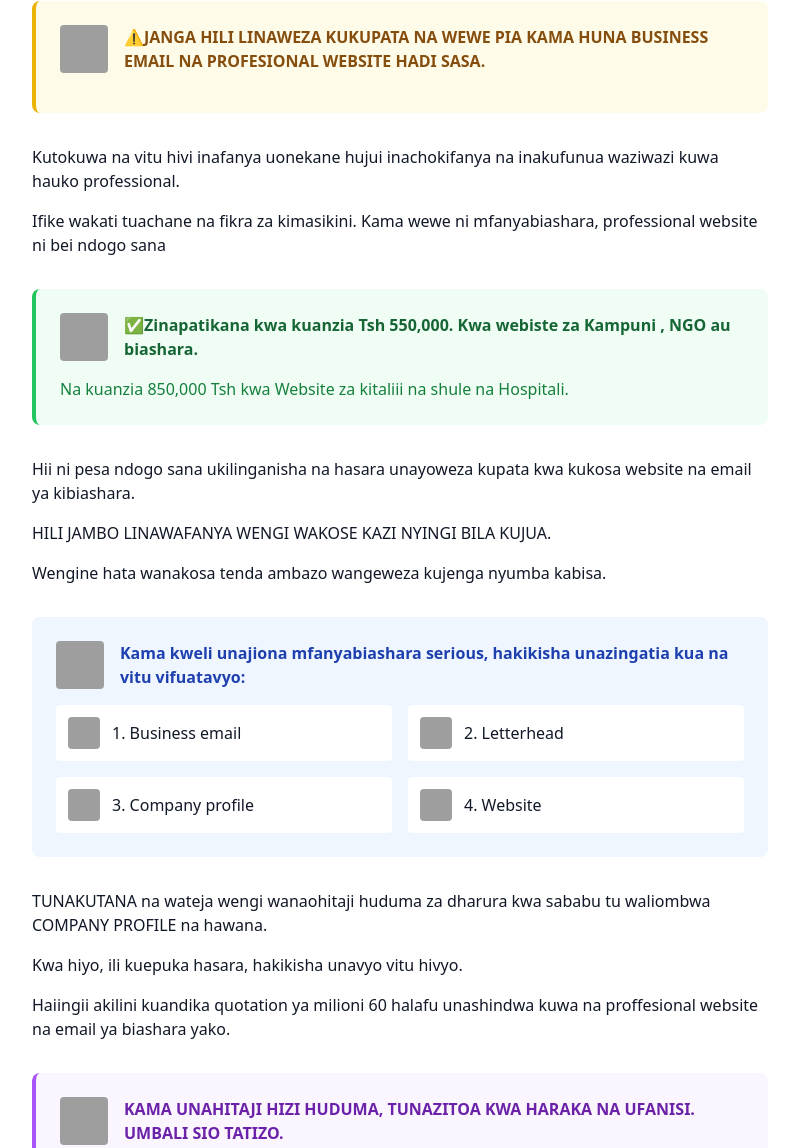
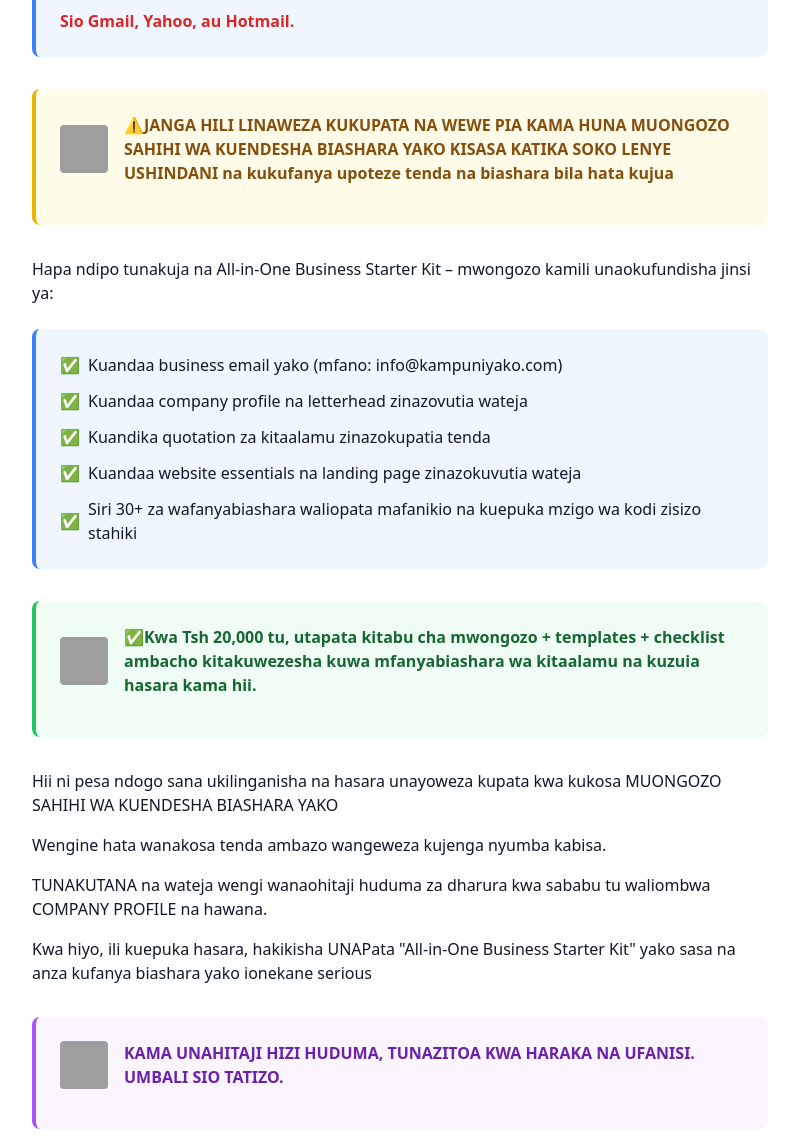
Before and after one commit to mapesa2021/landing-page-website, a plain HTML site: page index.html in a window 1280 px wide. Shown: the part 956-2104 px from the top of the page, without its empty margins (240-1039 px from the left). Drawn offline with nearby package versions, Linux system fonts and the light colour scheme; grey boxes are pictures that could not be loaded.

Commit message:
Update website copy with All-in-One Business Starter Kit content

```diff
--- a/index.html
+++ b/index.html
@@ -43,6 +43,8 @@
 
             <p class="mb-4">Kisa Hakuwa na business email.</p>
 
+            <p class="mb-4">Mteja akaona jamaa hayuko serious,na hajui anachokifanya, Badala yake, wakampatia tenda mtu mwenye bei kubwa zaidi lakini aliyetuma quote yake kwa kutumia professional business email na alikua na proffesional website</p>
+
             <!-- Problem Illustration -->
             <div class="my-8 bg-red-50 p-6 rounded-lg border-l-4 border-red-500">
                 <div class="flex items-center mb-4">
@@ -74,60 +76,52 @@
             <div class="my-8 bg-yellow-50 p-6 rounded-lg border-l-4 border-yellow-500">
                 <div class="flex items-center mb-4">
                     <img src="https://images.unsplash.com/photo-1560472354-b33ff0c44a43?ixlib=rb-4.0.3&ixid=M3wxMjA3fDB8MHxwaG90by1wYWdlfHx8fGVufDB8fHx8fA%3D%3D&auto=format&fit=crop&w=100&q=80" alt="Warning" class="w-12 h-12 rounded mr-4">
-                    <h3 class="font-semibold text-yellow-800">⚠️JANGA HILI LINAWEZA KUKUPATA NA WEWE PIA KAMA HUNA BUSINESS EMAIL  NA PROFESIONAL WEBSITE HADI SASA.</h3>
+                    <h3 class="font-semibold text-yellow-800">⚠️JANGA HILI LINAWEZA KUKUPATA NA WEWE PIA KAMA HUNA MUONGOZO SAHIHI WA KUENDESHA BIASHARA YAKO KISASA KATIKA SOKO LENYE USHINDANI na kukufanya upoteze tenda na biashara bila hata kujua</h3>
                 </div>
             </div>
 
-            <p class="mb-4">Kutokuwa na vitu hivi  inafanya uonekane hujui inachokifanya na inakufunua waziwazi kuwa hauko professional.</p>
+            <p class="mb-4">Hapa ndipo tunakuja na All-in-One Business Starter Kit – mwongozo kamili unaokufundisha jinsi ya:</p>
 
-            <p class="mb-4">Ifike wakati tuachane na fikra za kimasikini. Kama wewe ni mfanyabiashara, professional website ni bei ndogo sana</p>
+            <div class="my-6 bg-blue-50 p-6 rounded-lg border-l-4 border-blue-500">
+                <div class="space-y-3">
+                    <div class="flex items-center">
+                        <span class="text-green-600 mr-2">✅</span>
+                        <span>Kuandaa business email yako (mfano: info@kampuniyako.com)</span>
+                    </div>
+                    <div class="flex items-center">
+                        <span class="text-green-600 mr-2">✅</span>
+                        <span>Kuandaa company profile na letterhead zinazovutia wateja</span>
+                    </div>
+                    <div class="flex items-center">
+                        <span class="text-green-600 mr-2">✅</span>
+                        <span>Kuandika quotation za kitaalamu zinazokupatia tenda</span>
+                    </div>
+                    <div class="flex items-center">
+                        <span class="text-green-600 mr-2">✅</span>
+                        <span>Kuandaa website essentials na landing page zinazokuvutia wateja</span>
+                    </div>
+                    <div class="flex items-center">
+                        <span class="text-green-600 mr-2">✅</span>
+                        <span>Siri 30+ za wafanyabiashara waliopata mafanikio na kuepuka mzigo wa kodi zisizo stahiki</span>
+                    </div>
+                </div>
+            </div>
 
             <!-- Pricing Section -->
             <div class="my-8 bg-green-50 p-6 rounded-lg border-l-4 border-green-500">
                 <div class="flex items-center mb-4">
                     <img src="https://images.unsplash.com/photo-1554224155-6726b3ff858f?ixlib=rb-4.0.3&ixid=M3wxMjA3fDB8MHxwaG90by1wYWdlfHx8fGVufDB8fHx8fA%3D%3D&auto=format&fit=crop&w=100&q=80" alt="Price tag" class="w-12 h-12 rounded mr-4">
-                    <h3 class="font-semibold text-green-800">✅Zinapatikana kwa kuanzia Tsh 550,000. Kwa webiste za Kampuni , NGO au biashara.</h3>
+                    <h3 class="font-semibold text-green-800">✅Kwa Tsh 20,000 tu, utapata kitabu cha mwongozo + templates + checklist ambacho kitakuwezesha kuwa mfanyabiashara wa kitaalamu na kuzuia hasara kama hii.</h3>
                 </div>
-                <p class="text-green-700">Na kuanzia 850,000 Tsh kwa  Website za kitaliii  na shule na Hospitali.</p>
             </div>
 
-            <p class="mb-4">Hii ni pesa ndogo sana ukilinganisha na hasara unayoweza kupata kwa kukosa website na email ya kibiashara.</p>
-
-            <p class="mb-4">HILI JAMBO LINAWAFANYA WENGI WAKOSE KAZI NYINGI BILA KUJUA.</p>
+            <p class="mb-4">Hii ni pesa ndogo sana ukilinganisha na hasara unayoweza kupata kwa kukosa MUONGOZO SAHIHI WA KUENDESHA BIASHARA YAKO</p>
 
             <p class="mb-4">Wengine hata wanakosa tenda ambazo wangeweza kujenga nyumba kabisa.</p>
 
-            <!-- Requirements Section -->
-            <div class="my-8 bg-blue-50 p-6 rounded-lg">
-                <div class="flex items-center mb-4">
-                    <img src="https://images.unsplash.com/photo-1454165804606-c3d57bc86b40?ixlib=rb-4.0.3&ixid=M3wxMjA3fDB8MHxwaG90by1wYWdlfHx8fGVufDB8fHx8fA%3D%3D&auto=format&fit=crop&w=100&q=80" alt="Business requirements" class="w-12 h-12 rounded mr-4">
-                    <h3 class="font-semibold text-blue-800">Kama kweli unajiona mfanyabiashara serious, hakikisha unazingatia kua na vitu vifuatavyo:</h3>
-                </div>
-                <div class="grid grid-cols-1 md:grid-cols-2 gap-4">
-                    <div class="flex items-center p-3 bg-white rounded">
-                        <img src="https://images.unsplash.com/photo-1551650975-87deedd944c3?ixlib=rb-4.0.3&ixid=M3wxMjA3fDB8MHxwaG90by1wYWdlfHx8fGVufDB8fHx8fA%3D%3D&auto=format&fit=crop&w=50&q=80" alt="Email" class="w-8 h-8 rounded mr-3">
-                        <span>1. Business email</span>
-                    </div>
-                    <div class="flex items-center p-3 bg-white rounded">
-                        <img src="https://images.unsplash.com/photo-1554224155-6726b3ff858f?ixlib=rb-4.0.3&ixid=M3wxMjA3fDB8MHxwaG90by1wYWdlfHx8fGVufDB8fHx8fA%3D%3D&auto=format&fit=crop&w=50&q=80" alt="Letterhead" class="w-8 h-8 rounded mr-3">
-                        <span>2. Letterhead</span>
-                    </div>
-                    <div class="flex items-center p-3 bg-white rounded">
-                        <img src="https://images.unsplash.com/photo-1454165804606-c3d57bc86b40?ixlib=rb-4.0.3&ixid=M3wxMjA3fDB8MHxwaG90by1wYWdlfHx8fGVufDB8fHx8fA%3D%3D&auto=format&fit=crop&w=50&q=80" alt="Profile" class="w-8 h-8 rounded mr-3">
-                        <span>3. Company profile</span>
-                    </div>
-                    <div class="flex items-center p-3 bg-white rounded">
-                        <img src="https://images.unsplash.com/photo-1547658719-da2b51169166?ixlib=rb-4.0.3&ixid=M3wxMjA3fDB8MHxwaG90by1wYWdlfHx8fGVufDB8fHx8fA%3D%3D&auto=format&fit=crop&w=50&q=80" alt="Website" class="w-8 h-8 rounded mr-3">
-                        <span>4. Website</span>
-                    </div>
-                </div>
-            </div>
-
             <p class="mb-4">TUNAKUTANA na wateja wengi wanaohitaji huduma za dharura kwa sababu tu waliombwa COMPANY PROFILE na hawana.</p>
 
-            <p class="mb-4">Kwa hiyo, ili kuepuka hasara, hakikisha unavyo vitu hivyo.</p>
-
-            <p class="mb-4">Haiingii akilini kuandika quotation ya milioni 60 halafu unashindwa kuwa na proffesional website na email ya biashara yako.</p>
+            <p class="mb-4">Kwa hiyo, ili kuepuka hasara, hakikisha UNAPata "All-in-One Business Starter Kit" yako sasa na anza kufanya biashara yako ionekane serious</p>
 
             <!-- Success Story -->
             <div class="my-8 bg-purple-50 p-6 rounded-lg border-l-4 border-purple-500">
```
